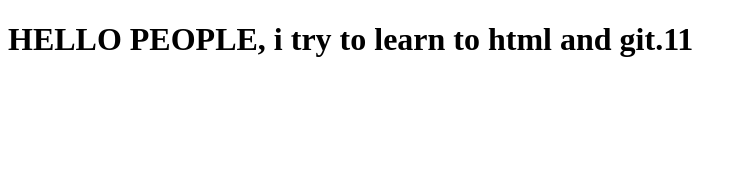
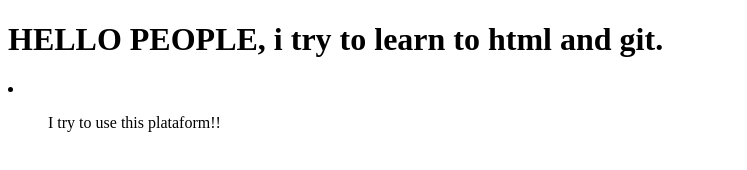
Before and after one commit to Arbenidas/arbenidas.github.io, a plain HTML site: page index.html in a window 1280 px wide. Shown: the whole page, without its empty margins (0-747 px from the left). Drawn offline with Linux system fonts and the light colour scheme.

Commit message:
A little changes

```diff
--- a/index.html
+++ b/index.html
@@ -6,6 +6,9 @@
 	<title> Coursera test!!</title>
 </head>
 <body>
-<h1>HELLO PEOPLE, i try to learn to html and git.11</h1>
+<h1>HELLO PEOPLE, i try to learn to html and git.</h1>
+<li>
+	<ol>I try to use this plataform!!</ol>
+</li>
 </body>
 </html>
```
